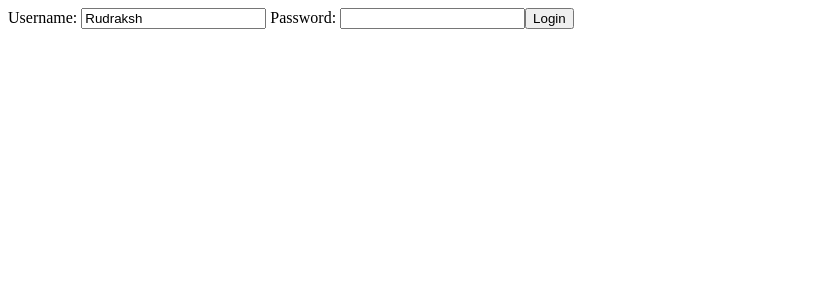
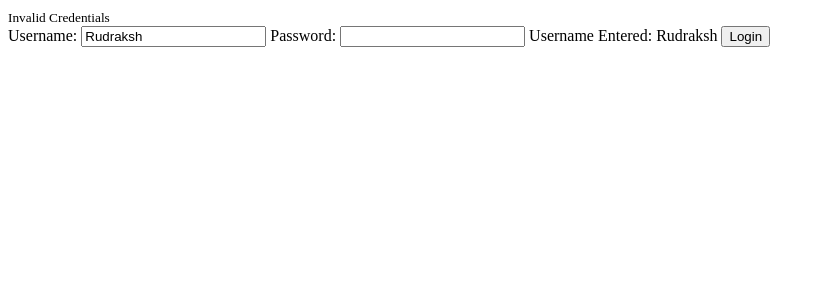
Before and after one commit to rudrakshvats/angularTodoUdemy, an Angular app: page / in a window 1280 px wide. Both pictures are taken after a click on the button "Login". Shown: the top 300 px of the page, without its empty margins (0-825 px from the left). Built offline with nearby package versions, Linux system fonts and the light colour scheme.

Commit message:
use of ngIf in angular

```diff
--- a/src/app/app.module.ts
+++ b/src/app/app.module.ts
@@ -6,6 +6,7 @@ import { AppComponent } from './app.component';
 import { WelcomeComponent } from './welcome/welcome.component';
 import { LoginComponent } from './login/login.component';
 import { FormsModule } from '@angular/forms';
+import { NgIf } from '@angular/common';
 
 @NgModule({
   declarations: [AppComponent, WelcomeComponent, LoginComponent],
--- a/src/app/login/login.component.html
+++ b/src/app/login/login.component.html
@@ -1,5 +1,11 @@
-Username: <input type="text" name="username" [(ngModel)]="username" /> Password:
-<input type="password" name="password" [(ngModel)]="password" />
-<button (click)="handleLogin()">Login</button>
+<small *ngIf="invalidLogin">{{ errorMessage }}</small>
+<!-- Here ngIf directive is used to read some boolean value which is interpolated in our component.ts file of this file-->
+<div>
+  Username:
+  <input type="text" name="username" [(ngModel)]="username" /> Password:
+  <input type="password" name="password" [(ngModel)]="password" />
+  Username Entered: {{ username }}
+  <button (click)="handleLogin()">Login</button>
 
-<!--Here mgModel is used insisde banana-in-a-box attribute for two-way binding concept which means whatever we write as input in username parameter, the same will be consoled as per our code in handleLogin() method of login.component.ts -->
+  <!--Here mgModel is a angular directive which is used insisde banana-in-a-box attribute for two-way binding concept which means whatever we write as input in username parameter, the same will be consoled as per our code in handleLogin() method of login.component.ts -->
+</div>
--- a/src/app/login/login.component.ts
+++ b/src/app/login/login.component.ts
@@ -8,6 +8,8 @@ import { Component, OnInit } from '@angular/core';
 export class LoginComponent implements OnInit {
   username = 'Rudraksh';
   password = '';
+  errorMessage = 'Invalid Credentials';
+  invalidLogin = false;
 
   constructor() {}
 
@@ -15,6 +17,11 @@ export class LoginComponent implements OnInit {
 
   // creating an action/event method on login button click
   handleLogin() {
-    console.log(this.username + ' - ' + this.password);
+    console.log(this.username);
+    if (this.username === 'Rudraksh' && this.password === 'dummy') {
+      this.invalidLogin = false;
+    } else {
+      this.invalidLogin = true;
+    }
   }
 }
```
